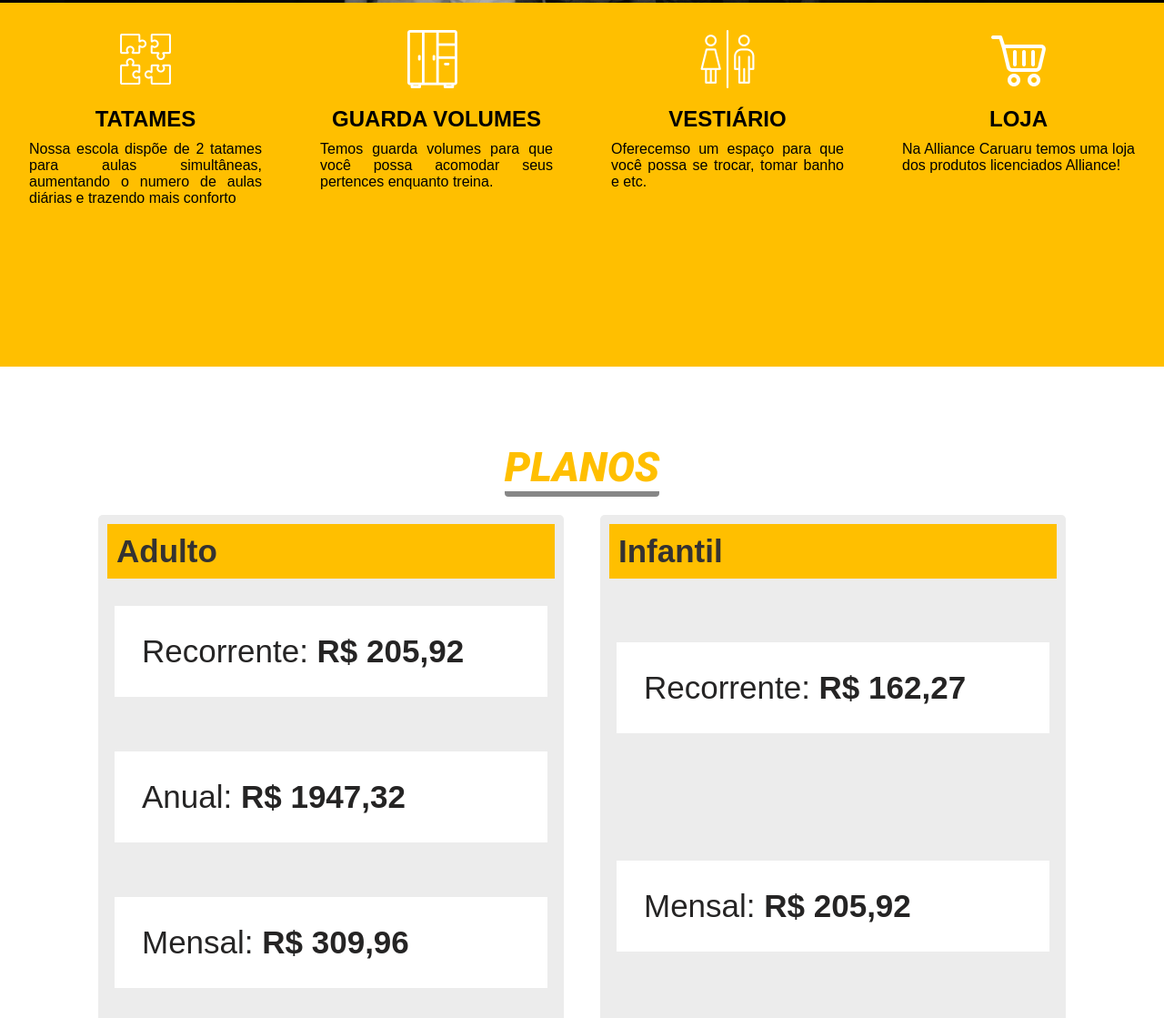
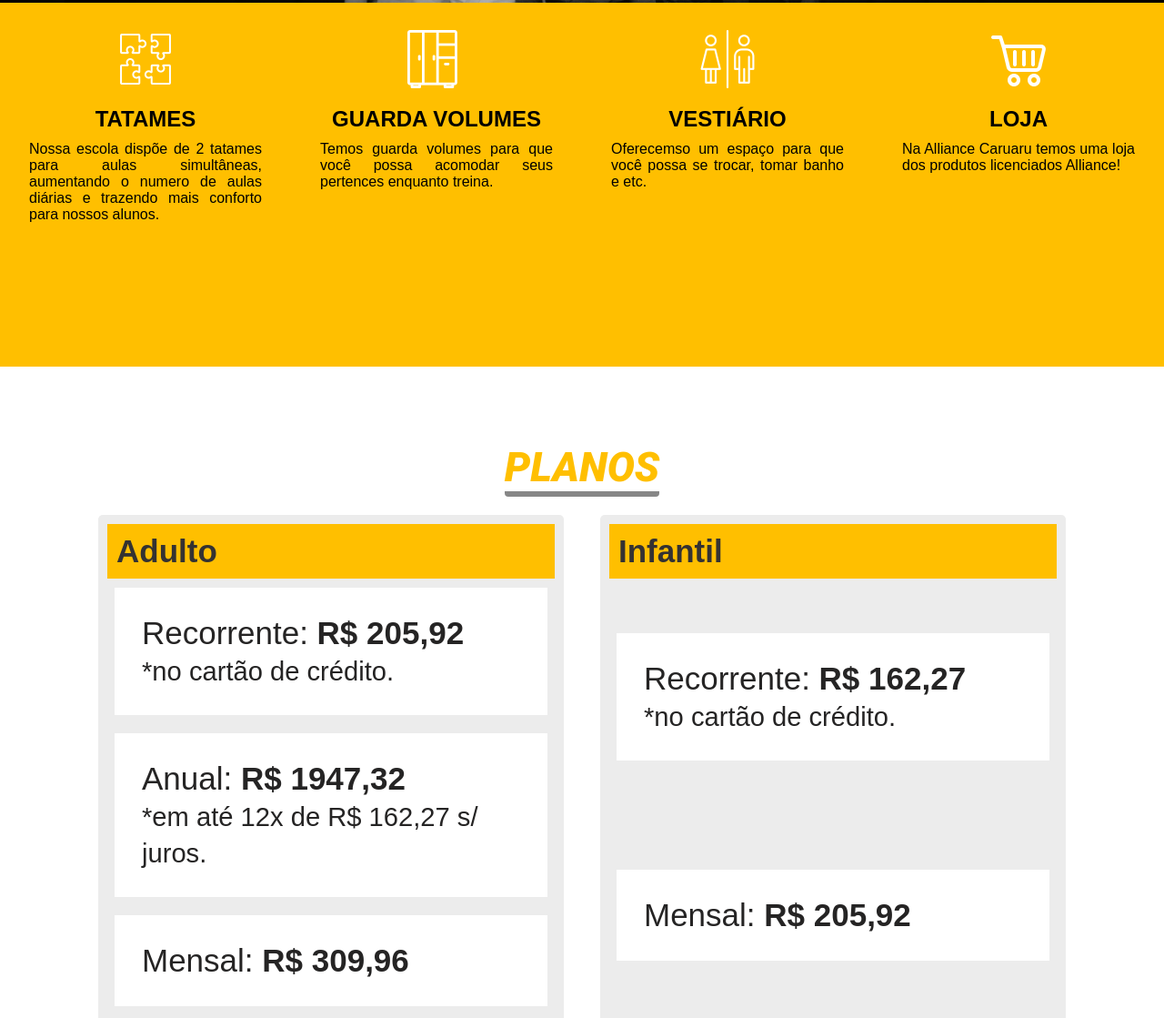
Before and after one commit to DougTheBoy/Site-Alliance, a plain HTML site: page index.html in a window 1280 px wide. Shown: the part 461-1580 px from the top of the page at 91% size. Drawn offline with Linux system fonts and the light colour scheme.

Commit message:
index.html

```diff
--- a/index.html
+++ b/index.html
@@ -38,7 +38,7 @@
           <div class="list-itens1" data-anime="up">
             <img class="img-list" src="images/tatamebranco.png" alt="">
             <h2>TATAMES</h2>
-            <p>Nossa escola dispõe de 2 tatames para aulas simultâneas, aumentando o numero de aulas diárias e trazendo mais conforto</p>
+            <p>Nossa escola dispõe de 2 tatames para aulas simultâneas, aumentando o numero de aulas diárias e trazendo mais conforto para nossos alunos.</p>
           </div>
           <div class="list-itens2" data-anime="up">
             <img class="img-list" src="images/armario.png" alt="">
@@ -60,15 +60,15 @@
     <section id="planos">
       <div class="main-content2">
         <div class="container-titulo">
-          <h1 class="list-titulo-planos" data-anime="left">PLANOS</h1>
+          <h1 class="list-titulo-planos" data-anime="down">PLANOS</h1>
         </div>
         <div class="container-plans">
           <div class="container-adulto" data-anime="left">
             <h3>Adulto</h3>
             <div>
               <ul class="inline-lista">
-                <li>Recorrente:  <strong>R$ 205,92</strong></li>
-                <li>Anual: <strong>R$ 1947,32</strong></li>
+                <li>Recorrente:  <strong>R$ 205,92 </strong><br><small class="small">*no cartão de crédito.</small></li>
+                <li>Anual: <strong>R$ 1947,32 </strong><br><small class="small">*em até 12x de R$ 162,27 s/ juros.</small></li>
                 <li>Mensal: <strong>R$ 309,96</strong></li>
               </ul>
             </div>
@@ -77,7 +77,7 @@
             <h3>Infantil</h3>
             <div>
               <ul class="inline-lista">
-                <li>Recorrente: <strong>R$ 162,27</strong></li>
+                <li>Recorrente: <strong>R$ 162,27</strong><br><small class="small">*no cartão de crédito.</small></li>
                 <li>Mensal: <strong>R$ 205,92</strong></li>
               </ul>
             </div>
```
